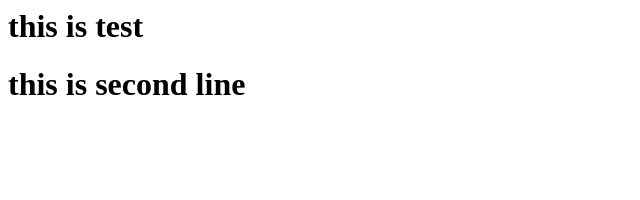
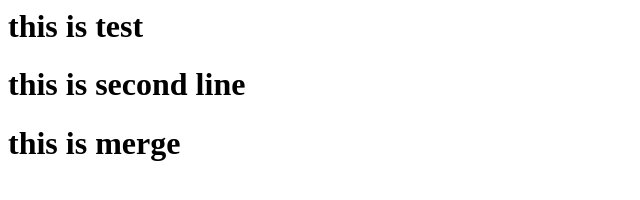
Before and after one commit to 9403288871/my_test_repo05, a plain HTML site: page index.html in a window 1280 px wide. Shown: the whole page, without its empty margins (0-640 px from the left). Drawn offline with Linux system fonts and the light colour scheme.

Commit message:
test master add

```diff
--- a/index.html
+++ b/index.html
@@ -1,2 +1,4 @@
 <h1> this is test </h1>
 <h1> this is second line </h1>
+
+<h1> this is merge </h1>
```
